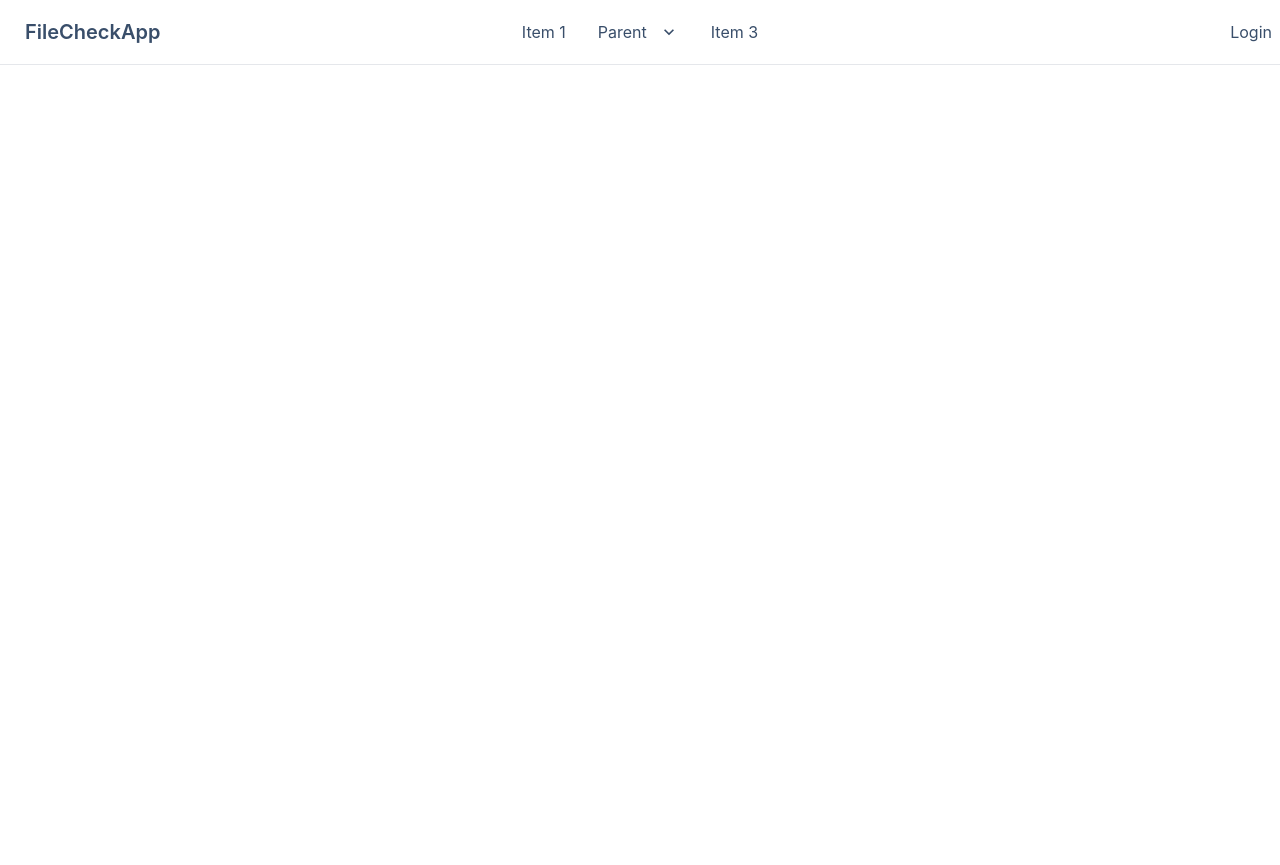
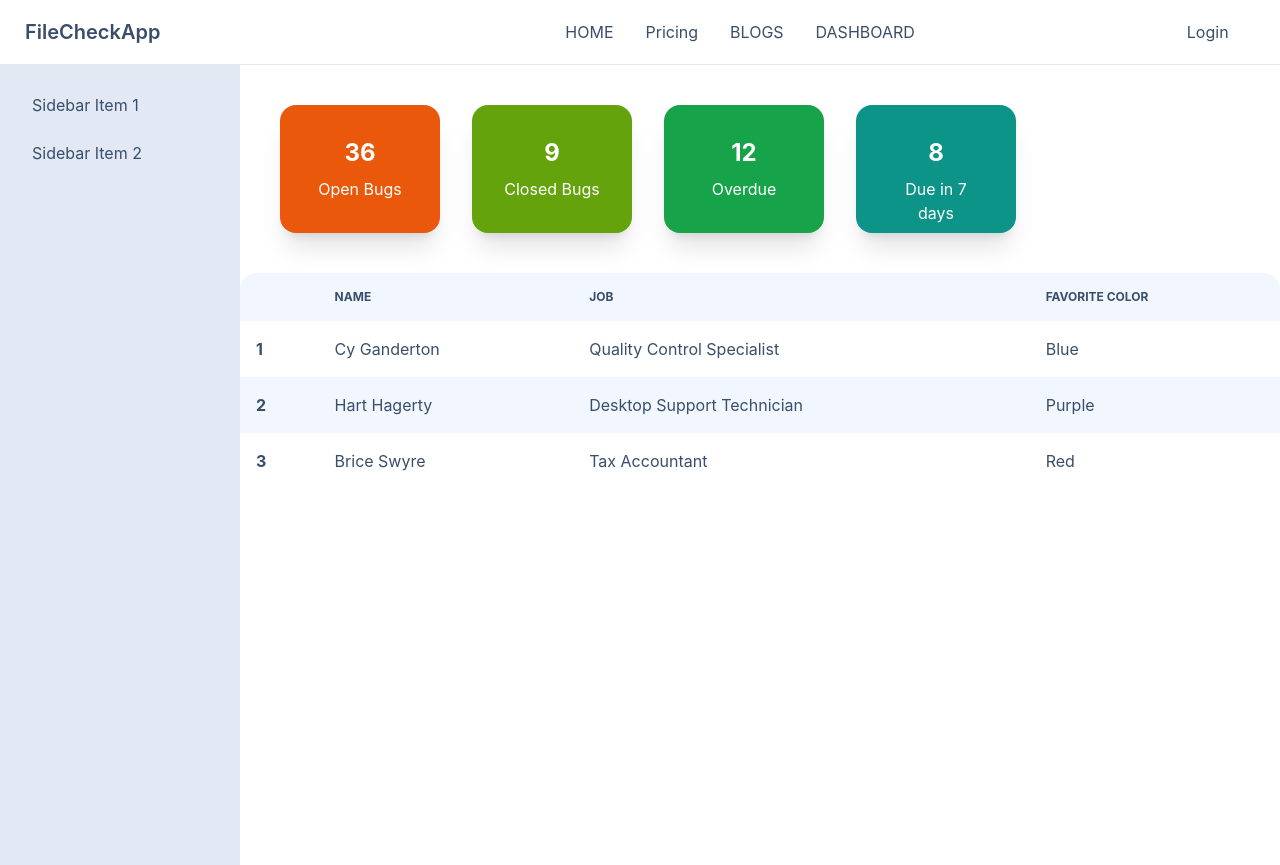
Before and after one commit to AveyBD/file-verify-app, a React (Create React App) app: page /dashboard in a window 1280 px wide. Before the commit the page ends 800 px from the top, so only its background shows below. Built offline with nearby package versions, Linux system fonts and the light colour scheme; no server answers.

Commit message:
dashboard designing complete

```diff
--- a/src/App.js
+++ b/src/App.js
@@ -1,4 +1,6 @@
 import { Route, Routes } from "react-router-dom";
+import Dashboard from "./Pages/Dashboard/Dashboard";
+import File from "./Pages/Dashboard/File";
 import Home from "./Pages/Home/Home";
 import Login from "./Pages/Login/Login";
 import Register from "./Pages/Register/Register";
@@ -12,7 +14,9 @@ function App() {
         <Route path="/" element={<Home />}></Route>
         <Route path='/login' element={<Login/>}></Route>
         <Route path='/register' element={<Register />}></Route>
-
+        <Route path="/dashboard" element={<Dashboard/>}>
+        <Route index element={<File />}></Route>
+        </Route>
       </Routes>
     </div>
   );
--- /dev/null
+++ b/src/Pages/Dashboard/AllFile.jsx
@@ -0,0 +1,46 @@
+import React from 'react';
+
+const AllFile = () => {
+    return (
+        <div>
+            <div className="overflow-x-auto">
+  <table className="table table-zebra w-full">
+    {/* <!-- head --> */}
+    <thead>
+      <tr>
+        <th></th>
+        <th>Name</th>
+        <th>Job</th>
+        <th>Favorite Color</th>
+      </tr>
+    </thead>
+    <tbody>
+      {/* <!-- row 1 --> */}
+      <tr>
+        <th>1</th>
+        <td>Cy Ganderton</td>
+        <td>Quality Control Specialist</td>
+        <td>Blue</td>
+      </tr>
+      {/* <!-- row 2 --> */}
+      <tr>
+        <th>2</th>
+        <td>Hart Hagerty</td>
+        <td>Desktop Support Technician</td>
+        <td>Purple</td>
+      </tr>
+      {/* <!-- row 3 --> */}
+      <tr>
+        <th>3</th>
+        <td>Brice Swyre</td>
+        <td>Tax Accountant</td>
+        <td>Red</td>
+      </tr>
+    </tbody>
+  </table>
+</div>
+        </div>
+    );
+};
+
+export default AllFile;
--- /dev/null
+++ b/src/Pages/Dashboard/Dashboard.jsx
@@ -0,0 +1,25 @@
+import React from 'react';
+import { Outlet,Link } from 'react-router-dom';
+
+const Dashboard = () => {
+    return (
+        <div class="drawer drawer-mobile">
+        <input id="my-drawer-2" type="checkbox" class="drawer-toggle" />
+        <div class="drawer-content">
+          {/* <!-- Page content here --> */}
+          <Outlet></Outlet>
+        </div>
+        <div class="drawer-side">
+          <label for="my-drawer-2" class="drawer-overlay"></label>
+          <ul class="menu p-4 overflow-y-auto w-60 bg-base-300 text-base-content">
+            {/* <!-- Sidebar content here --> */}
+            <li><Link to='/dashboard'>Sidebar Item 1</Link></li>
+            <li><a>Sidebar Item 2</a></li>
+          </ul>
+
+        </div>
+      </div>
+    );
+};
+
+export default Dashboard;
--- /dev/null
+++ b/src/Pages/Dashboard/File.jsx
@@ -0,0 +1,42 @@
+import React from 'react';
+import AllFile from './AllFile';
+
+const File = () => {
+    return (
+        <div>
+            <div className='grid gap-10 grid-cols-2 lg:grid-cols-5 mr-10 p-10'>
+                <div class="card w-40 h-32 bg-orange-600 shadow-xl">
+                    <div class="card-body text-center text-white">
+                        <h2 class="text-2xl font-bold">36</h2>
+                        <p>Open Bugs</p>
+                    </div>
+                </div>
+
+                <div class="card w-40 h-32 bg-lime-600 shadow-xl">
+                    <div class="card-body text-center text-white">
+                        <h2 class="text-2xl font-bold">9</h2>
+                        <p>Closed Bugs</p>
+
+                    </div>
+                </div>
+
+                <div class="card w-40 h-32 bg-green-600 shadow-xl">
+                    <div class="card-body text-center text-white">
+                        <h2 class="text-2xl font-bold">12</h2>
+                        <p>Overdue</p>
+                    </div>
+                </div>
+
+                <div class="card w-40 h-32 bg-teal-600 shadow-xl">
+                    <div class="card-body text-center text-white">
+                        <h2 class="text-2xl font-bold">8</h2>
+                        <p>Due in 7 days</p>
+                    </div>
+                </div>
+            </div>
+            <AllFile/>
+        </div>
+    );
+};
+
+export default File;
--- a/src/Pages/Shared/Navbar.jsx
+++ b/src/Pages/Shared/Navbar.jsx
@@ -2,6 +2,13 @@ import React from "react";
 import { Link } from "react-router-dom";
 
 const Navbar = () => {
+  const navItems = <>
+  <li><Link to='/Home'>HOME</Link></li>
+  <li><Link to='/parts'>Pricing</Link></li>
+  <li><Link to='/blogs'>BLOGS</Link></li>
+  <li><Link to='/dashboard'>DASHBOARD</Link></li>
+  <li className="lg:ml-60"><Link to='/login'>Login</Link></li>
+</>
   return (
     <div>
       <div className="navbar bg-base-100 border-b">
@@ -27,73 +34,35 @@ const Navbar = () => {
               tabIndex={0}
               className="menu menu-compact dropdown-content mt-3 p-2 shadow bg-base-100 rounded-box w-52"
             >
-              <li>
-                <a>Item 1</a>
-              </li>
-              <li tabIndex={0}>
-                <a className="justify-between">
-                  Parent
-                  <svg
-                    className="fill-current"
-                    xmlns="http://www.w3.org/2000/svg"
-                    width="24"
-                    height="24"
-                    viewBox="0 0 24 24"
-                  >
-                    <path d="M8.59,16.58L13.17,12L8.59,7.41L10,6L16,12L10,18L8.59,16.58Z" />
-                  </svg>
-                </a>
-                <ul className="p-2">
-                  <li>
-                    <a>Submenu 1</a>
-                  </li>
-                  <li>
-                    <a>Submenu 2</a>
-                  </li>
-                </ul>
-              </li>
-              <li>
-                <a>Item 3</a>
-              </li>
+              {navItems}
             </ul>
           </div>
           <a className="btn btn-ghost normal-case text-xl">FileCheckApp</a>
         </div>
-        <div className="navbar-center hidden lg:flex">
-          <ul className="menu menu-horizontal p-0">
-            <li>
-              <a>Item 1</a>
-            </li>
-            <li tabIndex={0}>
-              <a>
-                Parent
-                <svg
-                  className="fill-current"
-                  xmlns="http://www.w3.org/2000/svg"
-                  width="20"
-                  height="20"
-                  viewBox="0 0 24 24"
-                >
-                  <path d="M7.41,8.58L12,13.17L16.59,8.58L18,10L12,16L6,10L7.41,8.58Z" />
-                </svg>
-              </a>
-              <ul className="p-2">
-                <li>
-                  <a>Submenu 1</a>
-                </li>
-                <li>
-                  <a>Submenu 2</a>
-                </li>
-              </ul>
-            </li>
-            <li>
-              <a>Item 3</a>
-            </li>
+        <div className=" hidden lg:flex">
+          <ul className=" navbar-center menu menu-horizontal p-0">
+           {navItems}
           </ul>
         </div>
-        <div className="navbar-end">
-          <Link to='/login'>Login</Link>
-        </div>
+        <div className="navbar-end lg:w-8">
+      <label for="my-drawer-2" className="btn btn-primary drawer-button lg:hidden">
+              <svg
+                xmlns="http://www.w3.org/2000/svg"
+                className="h-5 w-5"
+                fill="none"
+                viewBox="0 0 24 24"
+                stroke="currentColor"
+              >
+                <path
+                  strokeLinecap="round"
+                  strokeLinejoin="round"
+                  strokeWidth="2"
+                  d="M4 6h16M4 12h8m-8 6h16"
+                />
+              </svg>
+            </label>
+
+      </div>
       </div>
     </div>
   );
--- a/src/firebase.init.js
+++ b/src/firebase.init.js
@@ -8,13 +8,13 @@ import { getAuth } from "firebase/auth";
 // Your web app's Firebase configuration
 // For Firebase JS SDK v7.20.0 and later, measurementId is optional
 const firebaseConfig = {
-  apiKey: "AIzaSyC7UfvhfC9EiB-lTf6AXQcQfidf9VbzrBE",
-  authDomain: "task3-56eb6.firebaseapp.com",
-  projectId: "task3-56eb6",
-  storageBucket: "task3-56eb6.appspot.com",
-  messagingSenderId: "915271899458",
-  appId: "1:915271899458:web:a5429455447fda256850db",
-  measurementId: "G-RYD9VL839V"
+  apiKey: process.env.REACT_APP_API_KEY,
+  authDomain: process.env.REACT_APP_AUTH_DOMAIN,
+  projectId: process.env.REACT_APP_PROJECT_ID,
+  storageBucket: process.env.REACT_APP_STORAGE_BUCKET,
+  messagingSenderId: process.env.REACT_APP_MESSAGING_SENDER_ID,
+  appId: process.env.REACT_APP_APP_ID,
+  measurementId: process.env.REACT_APP_MEASUREMENT_ID,
 };
 
 // Initialize Firebase
```
